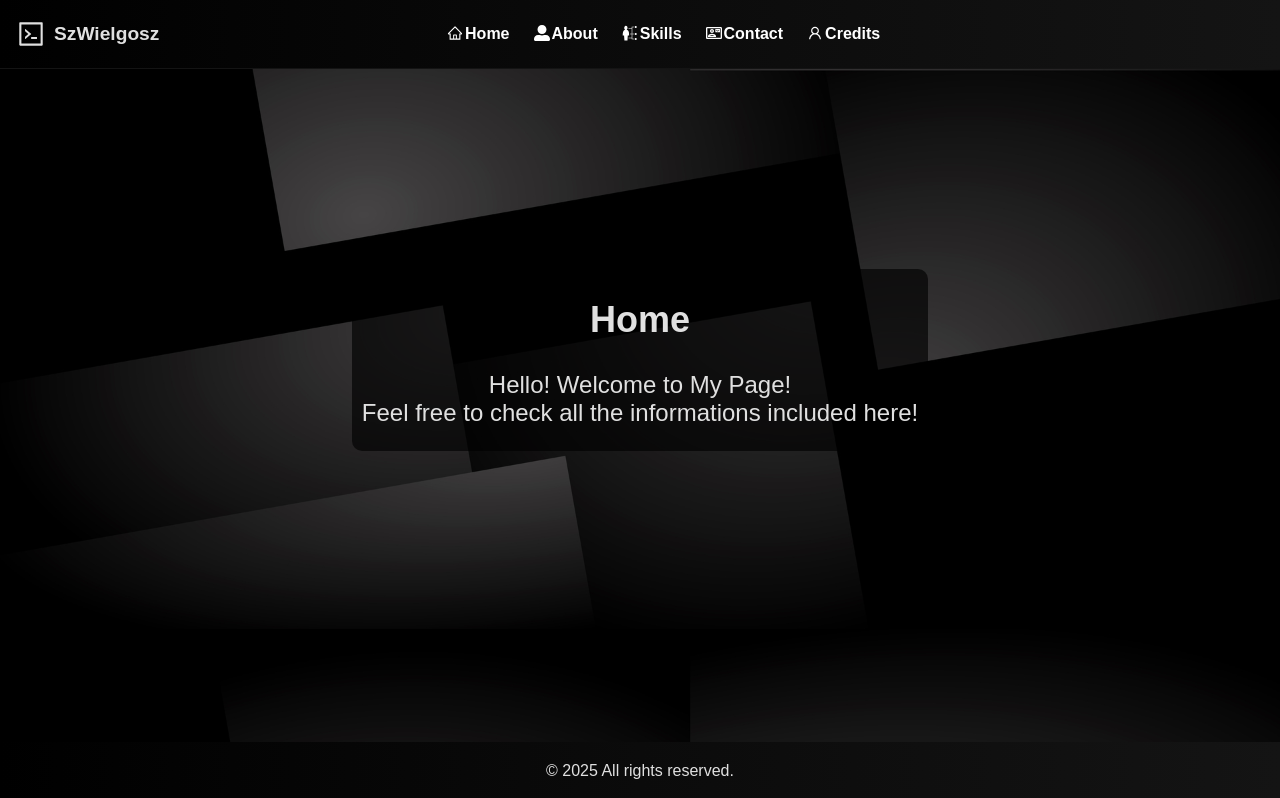
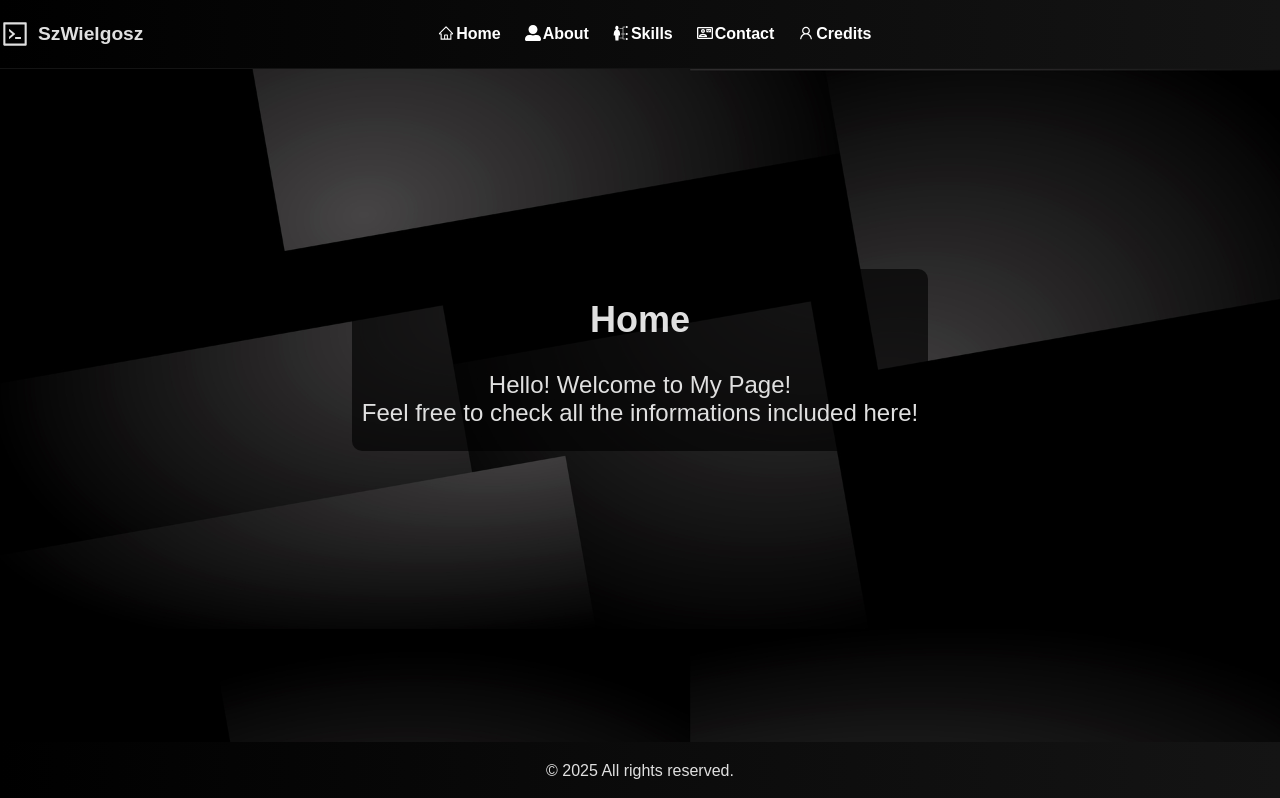
Before and after one commit to SzWielgosz/business-card, a React (Create React App) app: page / in a window 1280 px wide. Shown: the top 798 px of the page. Built offline with nearby package versions, Linux system fonts and the light colour scheme.

Commit message:
Change navbar css

```diff
--- a/src/components/Navbar/Navbar.module.css
+++ b/src/components/Navbar/Navbar.module.css
@@ -23,6 +23,11 @@
     display: flex;
     flex-direction: row;
     list-style: none;
+}
+
+.navbar li{
+    display: flex;
+    justify-content: center;
 }
 
 .navbar a {
@@ -62,7 +67,6 @@
     gap: 0.5rem;
     font-weight: bold;
     font-size: 1.2rem;
-    margin-left: 1rem;
 }
 
 @media only screen and (max-width: 600px) {
```
